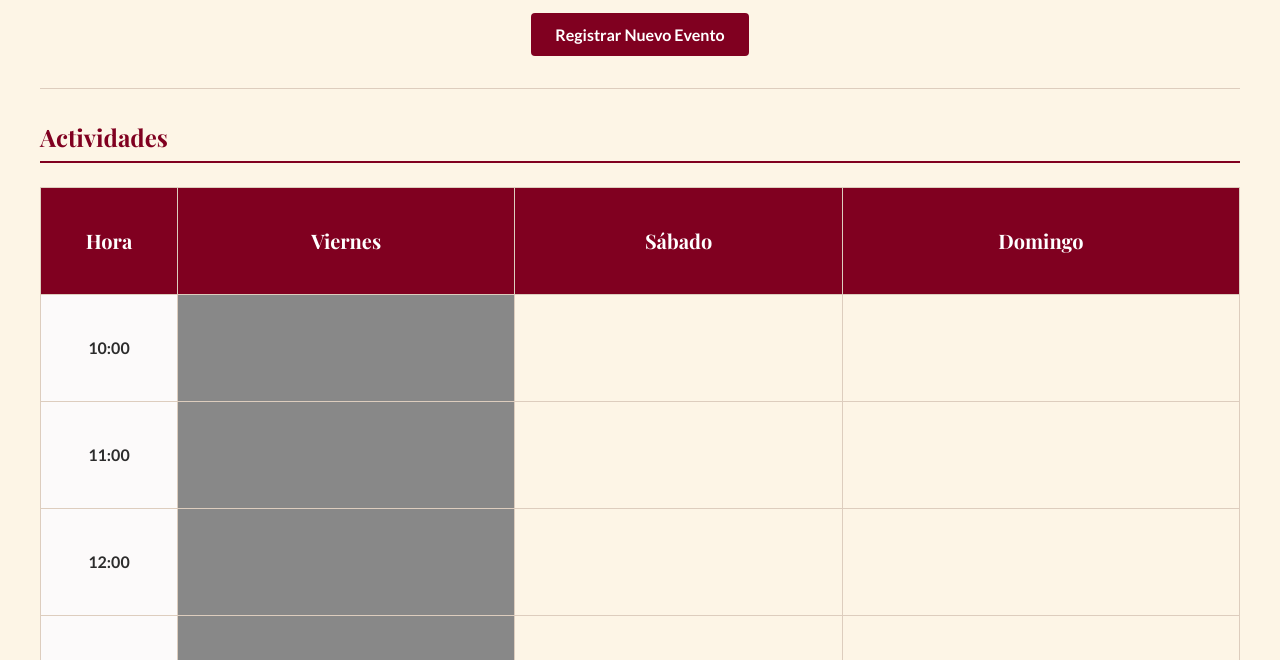
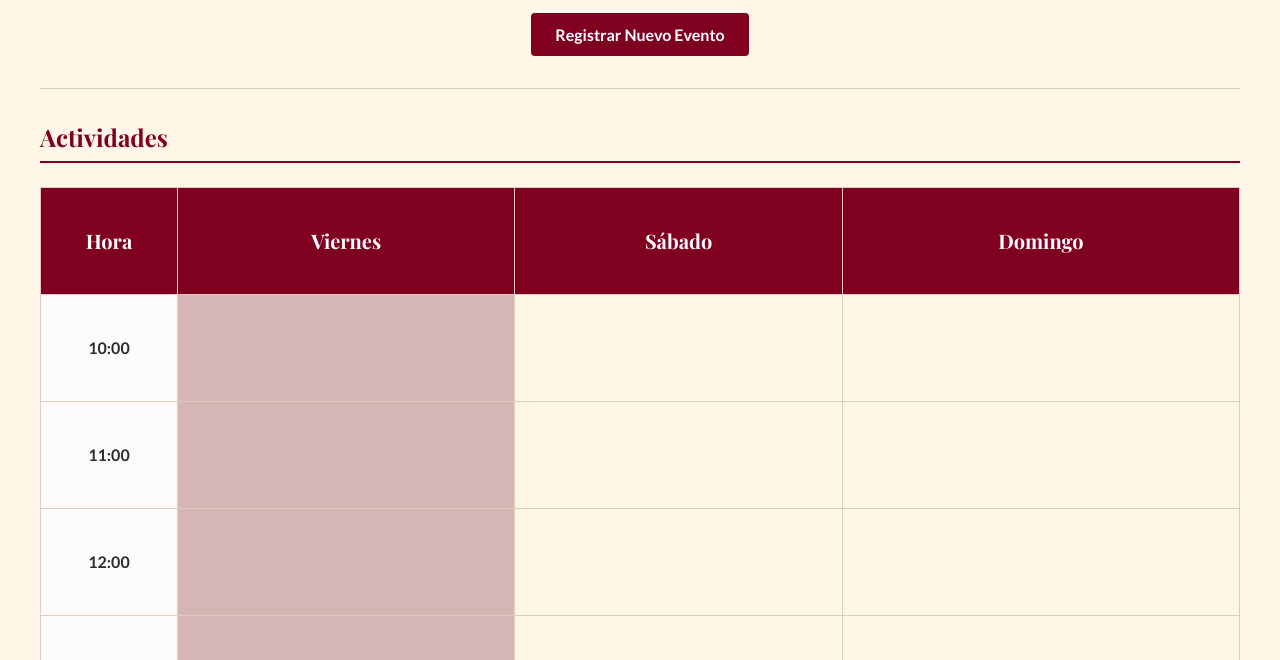
Before and after one commit to AzeDev955/Desafio-Swing-CR, a website built with Vite: page SwingCr/index.html in a window 1280 px wide. Shown: the part 140-800 px from the top of the page. Built offline with nearby package versions, Linux system fonts and the light colour scheme.

Commit message:
Update style.css

```diff
--- a/SwingCr/src/style.css
+++ b/SwingCr/src/style.css
@@ -297,5 +297,5 @@ header {
 }
 
 .hora_no_usable {
-  background-color: #888;
+  background-color: #d6b6b4;
 }
```
